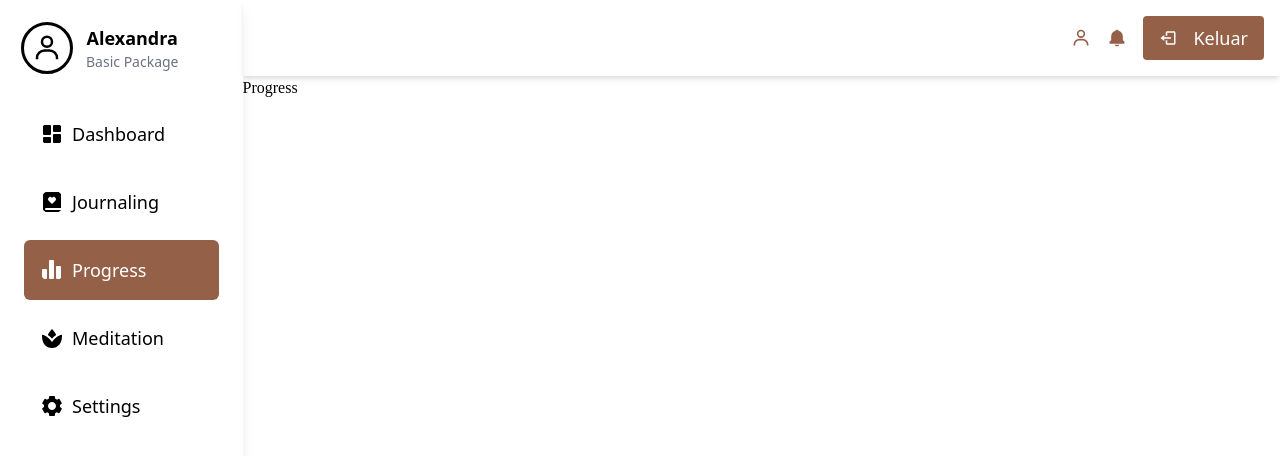
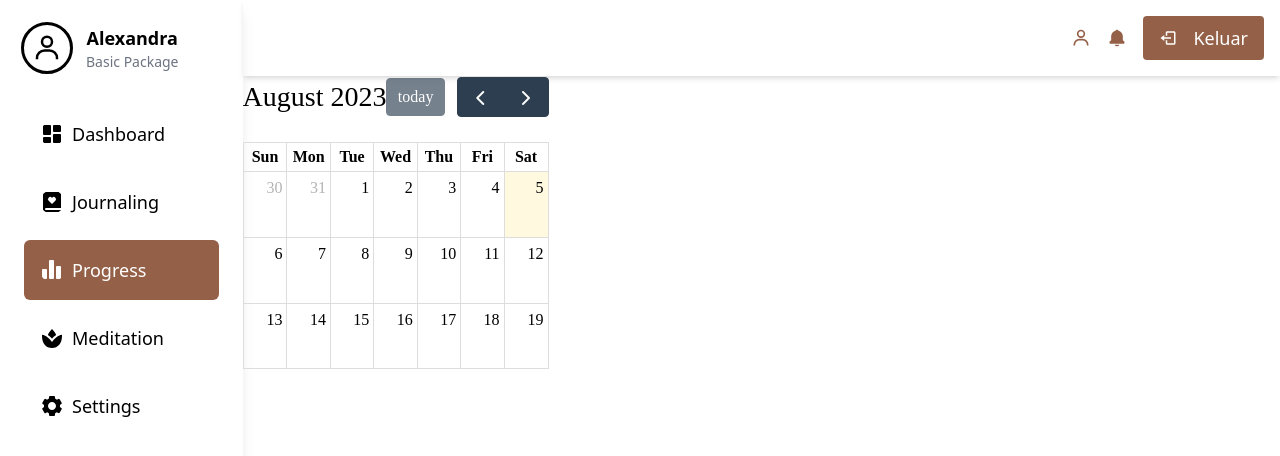
Before and after one commit to oxqlion/mindflow, a React (Vite) app in the folder client/: page /dashboard/1 in a window 1280 px wide. Both pictures are taken after a click on the button "Progress". Shown: the top 456 px of the page. Built offline with nearby package versions, Linux system fonts and the light colour scheme; no server answers.

Commit message:
Progress  Dashboard

```diff
--- a/client/package.json
+++ b/client/package.json
@@ -10,6 +10,9 @@
     "preview": "vite preview"
   },
   "dependencies": {
+    "@fullcalendar/core": "^6.1.8",
+    "@fullcalendar/daygrid": "^6.1.8",
+    "@fullcalendar/react": "^6.1.8",
     "autoprefixer": "^10.4.14",
     "axios": "^1.4.0",
     "chart.js": "^4.3.1",
--- a/client/src/pages/dashboard/Progress.jsx
+++ b/client/src/pages/dashboard/Progress.jsx
@@ -1,9 +1,13 @@
-import React from 'react'
+import React from "react";
+import FullCalendar from "@fullcalendar/react";
+import dayGridPlugin from "@fullcalendar/daygrid"; // a plugin!
 
 const Progress = () => {
   return (
-    <div>Progress</div>
-  )
-}
+    <div>
+      <FullCalendar plugins={[dayGridPlugin]} initialView="dayGridMonth" />
+    </div>
+  );
+};
 
-export default Progress
+export default Progress;
```
Also changed, not shown: 1 other file (tests, documents, lock files or other folders).
